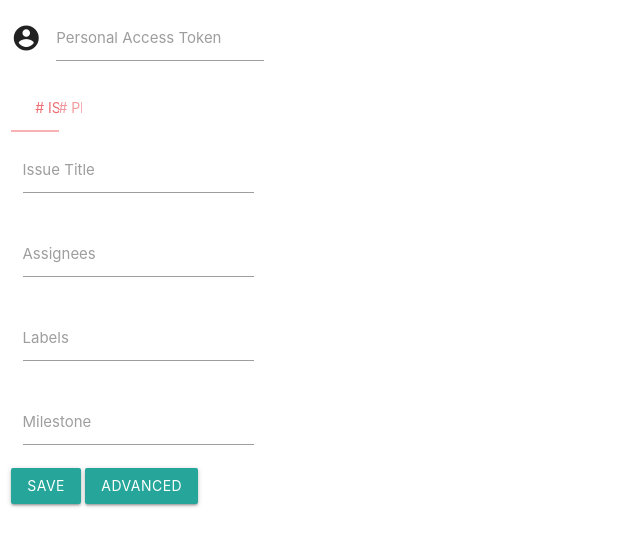
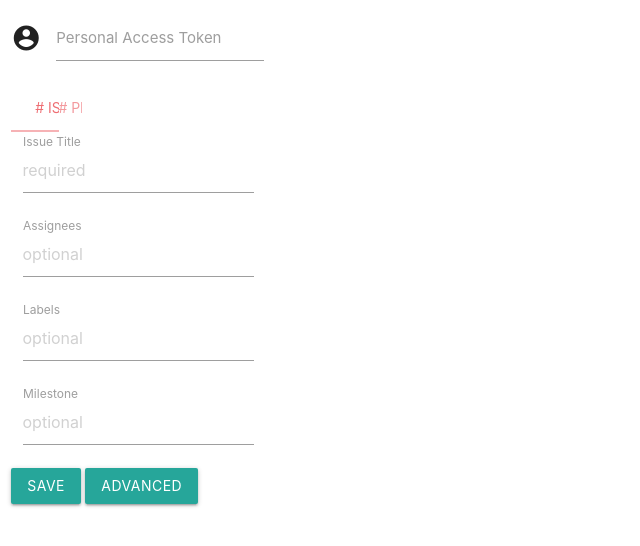
Before and after one commit to YeThor/Pin-Github, a website built with webpack: page src/popup.html in a window 1280 px wide. Shown: the whole page, without its empty margins (0-640 px from the left). Built offline with nearby package versions, Linux system fonts and the light colour scheme; some packages are replaced by stand-ins of ours.

Commit message:
:lipstick: add placeholder in input to notify required fields

```diff
--- a/src/popup.html
+++ b/src/popup.html
@@ -43,19 +43,19 @@
         </div>
         <div id="issue-board" class="col s12">
           <div id="title" class="input-field col s11">
-            <input id="title-inputs" type="text" />
+            <input placeholder="required" id="title-inputs" type="text" />
             <label for="title-inputs">Issue Title</label>
           </div>
           <div id="assignees" class="input-field col s11">
-            <input id="assignees-inputs" type="text" />
+            <input placeholder="optional" id="assignees-inputs" type="text" />
             <label for="assignees-inputs">Assignees</label>
           </div>
           <div id="labels" class="input-field col s11">
-            <input id="labels-inputs" type="text" />
+            <input placeholder="optional" id="labels-inputs" type="text" />
             <label for="labels-inputs">Labels</label>
           </div>
           <div id="milestone" class="input-field col s11">
-            <input id="milestone-inputs" type="number" />
+            <input placeholder="optional" id="milestone-inputs" type="number" />
             <label for="milestone-inputs">Milestone</label>
           </div>
           <a id="save-btn" class="waves-effect waves-light btn">Save</a>
@@ -66,15 +66,15 @@
         </div>
         <div id="pr-board" class="col s12">
           <div id="prassignees" class="input-field col s11">
-            <input id="assignees-inputs" type="text" />
+            <input placeholder="optional" id="assignees-inputs" type="text" />
             <label for="assignees-inputs">Assignees</label>
           </div>
           <div id="prlabels" class="input-field col s11">
-            <input id="labels-inputs" type="text" />
+            <input placeholder="optional" id="labels-inputs" type="text" />
             <label for="labels-inputs">Labels</label>
           </div>
           <div id="prmilestone" class="input-field col s11">
-            <input id="milestone-inputs" type="number" />
+            <input placeholder="optional" id="milestone-inputs" type="number" />
             <label for="milestone-inputs">Milestone</label>
           </div>
           <a id="save-btn-pr" class="waves-effect waves-light btn">Save</a>
```
